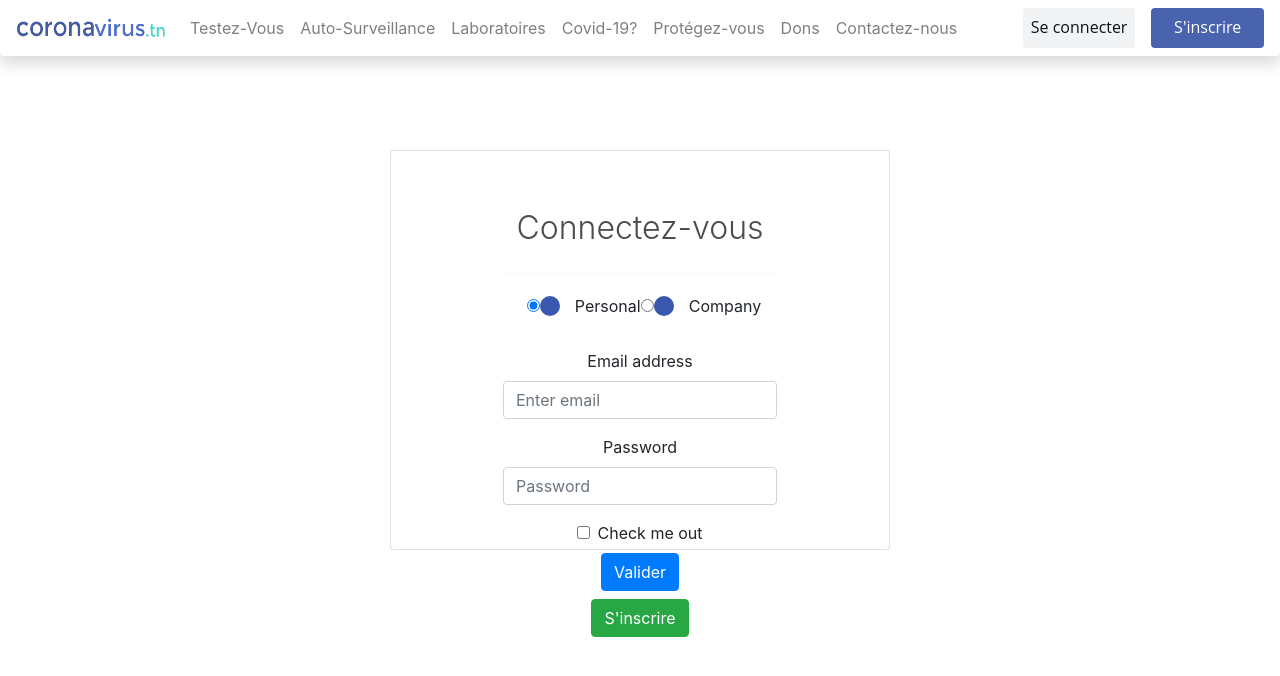
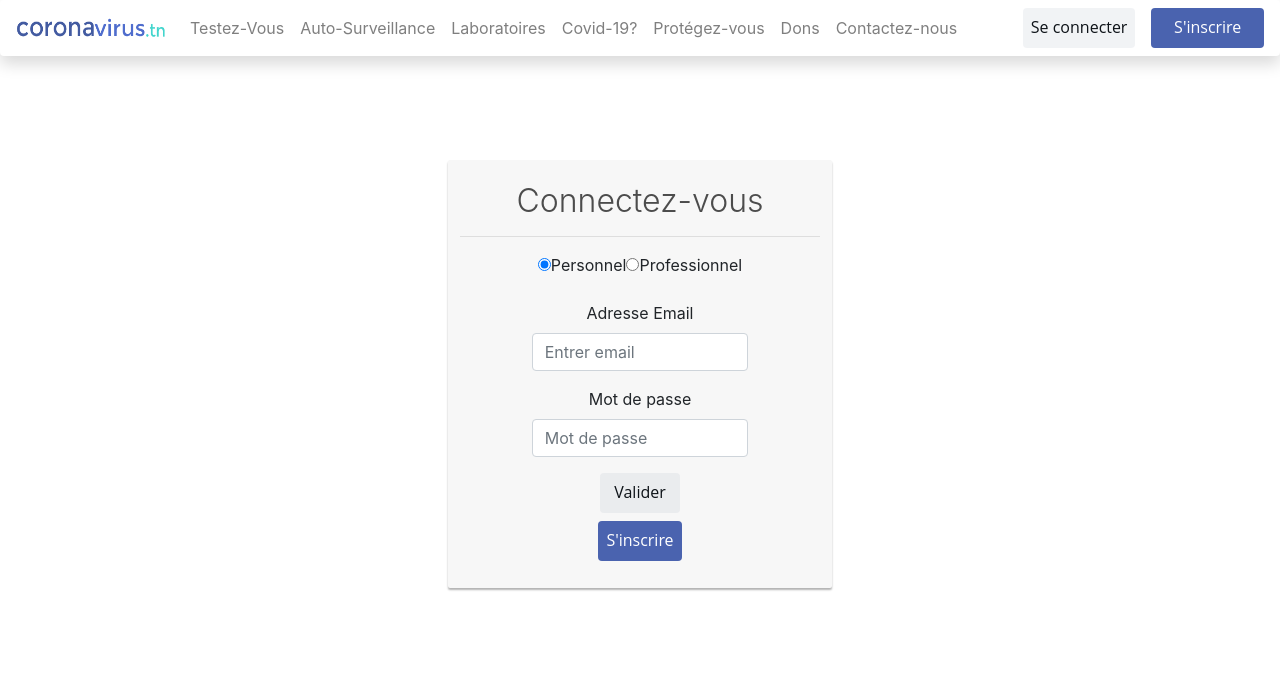
Before and after one commit to bilelmerhben/Project-team, a React (Create React App) app: page /Connexion in a window 1280 px wide. Shown: the top 676 px of the page. Built offline with nearby package versions, Linux system fonts and the light colour scheme.

Commit message:
Forms css

```diff
--- a/src/Css/Navbar.css
+++ b/src/Css/Navbar.css
@@ -80,4 +80,5 @@ li:hover {
   }
   .inscription:hover{
     background-color: #aebbe4;
+    text-decoration: none;
   }
--- a/src/Css/connexion.css
+++ b/src/Css/connexion.css
@@ -6,6 +6,35 @@ h1 {
     padding-top: 10px;
     margin-bottom: 10px;
   }
+  .login-card {
+    position: absolute;
+    top : 20%;
+    left : 35%;
+    bottom: auto;
+    right: 25%;
+    background-color: #F7F7F7;
+    width: 30%;
+    border-radius: 2px;
+    box-shadow: 0px 2px 2px rgba(0, 0, 0, 0.3);
+    overflow: hidden;
+  }
+  .sign-in-card{
+    position: absolute;
+    top : 20%;
+    left : 25%;
+    bottom: auto;
+    right: 15%;
+    background-color: #F7F7F7;
+    width: 50%;
+    border-radius: 2px;
+    box-shadow: 0px 2px 2px rgba(0, 0, 0, 0.3);
+    overflow: hidden;
+  }
+
+  .login-content{
+    padding: 3%;
+    text-align: center;
+  }
 
   .accounttype{
     margin-left: 8px;
@@ -13,66 +42,13 @@ h1 {
   }
 
 
-label.radio1 {
-	cursor: pointer;
-  text-indent: 35px;
-  overflow: visible;
-  display: inline-block;
-  position: relative;
-  margin-bottom: 15px;
-}
-
-label.radio1:before {
-  background: #3a57af;
-  content:'';
-  position: absolute;
-  top:2px;
-  left: 0;
-  width: 20px;
-  height: 20px;
-  border-radius: 100%;
-}
-
-label.radio1:after {
-	opacity: 0;
-	content: '';
-	position: absolute;
-	width: 0.5em;
-	height: 0.25em;
-	background: transparent;
-	top: 7.5px;
-	left: 4.5px;
-	border: 3px solid #ffffff;
-	border-top: none;
-	border-right: none;
-
-	-webkit-transform: rotate(-45deg);
-	-moz-transform: rotate(-45deg);
-	-o-transform: rotate(-45deg);
-	-ms-transform: rotate(-45deg);
-	transform: rotate(-45deg);
+.margin-input{
+  margin-left: 20%;
+  margin-right: 20%;
 }
 
 
-
-hr{
+.hr{
     color: #a9a9a9;
     opacity: 0.3;
   }
-
-
-  #icon {
-    display: inline-block;
-    width: 30px;
-    background-color: #3a57af;
-    padding: 8px 0px 8px 15px;
-    margin-left: 15px;
-    -webkit-border-radius: 4px 0px 0px 4px;
-    -moz-border-radius: 4px 0px 0px 4px;
-    border-radius: 4px 0px 0px 4px;
-    color: white;
-    -webkit-box-shadow: 1px 2px 5px rgba(0,0,0,.09);
-    -moz-box-shadow: 1px 2px 5px rgba(0,0,0,.09);
-    box-shadow: 1px 2px 5px rgba(0,0,0,.09);
-    border: solid 0px #cbc9c9;
-  }
--- a/src/components/Connexion.js
+++ b/src/components/Connexion.js
@@ -3,55 +3,49 @@ import "../Css/connexion.css";
 
 function Connexion() {
   return (
-    <div
-      className="lab card pt-5 align-items-center dark  container-lg"
-      style={{ width: 500, marginTop: 150, height: 400 }}
-    >
+    <div className="login-card">
+      <div className="login-content">
       <h1>Connectez-vous</h1>
       <form>
       <hr/>
-      <div className="form-group">
-        <div className="accounttype">
-          <input type="radio" value="None" id="radioOne" name="account" checked/>
-          <label for="radioOne" class="radio1" chec>Personal</label>
+      <div className="form-group ">
+        <div>
+          <input type="radio" value="None" id="radioOne" name="account" checked />
+          <label for="radioOne" className="radio1" >Personnel</label>
           <input type="radio" value="None" id="radioTwo" name="account" />
-          <label for="radioTwo" class="radio1">Company</label>
+          <label for="radioTwo" className="radio1">Professionnel</label>
         </div>
       </div>
-        <div className="form-group">
-        <label for="InputEmail1">Email address</label>
+        <div className="form-group margin-input">
+        <label for="InputEmail1">Adresse Email</label>
           <input
             type="email"
-            class="form-control"
-            id="exampleInputEmail1"
+            className="form-control"
+            id="Email"
             aria-describedby="emailHelp"
-            placeholder="Enter email"
+            placeholder="Entrer email"
           />
         </div>
-        <div class="form-group">
-          <label for="exampleInputPassword1">Password</label>
+        <div class="form-group margin-input">
+          <label for="exampleInputPassword1">Mot de passe</label>
           <input
             type="password"
             class="form-control"
             id="exampleInputPassword1"
-            placeholder="Password"
+            placeholder="Mot de passe"
           />
         </div>
-        <div class="form-check pb-2">
-          <input type="checkbox" class="form-check-input" id="exampleCheck1" />
-          <label class="form-check-label" for="exampleCheck1">
-            Check me out
-          </label>
-        </div>
-        <button type="submit" class="btn btn-primary">
+
+        <button type="submit" className="connecter">
           Valider
         </button>
         <div className="form-group pt-2">
-          <a type="button" class="btn btn-success" href="/Inscription">
+          <a type="button" className="inscription" href="/Inscription">
             S'inscrire
           </a>
         </div>
       </form>
+      </div>
     </div>
   );
 }
--- a/src/components/Inscription.js
+++ b/src/components/Inscription.js
@@ -3,30 +3,37 @@ import React from "react"
 
 export default function Inscription (){
     return(
-        <div className="lab container-sm">
-           <form class="needs-validation" novalidate>
+        <div className="sign-in-card">
+           <form class="needs-validation login-content" novalidate>
+           <h1>Inscrivez-vous</h1>
+           <hr/>
   <div class="form-row">
     <div class="col-md mb-3">
-      <label for="validationCustom01">First name</label>
-      <input type="text" class="form-control" id="validationCustom01" placeholder="First name" required/>
+      <label for="validationCustom01">Nom</label>
+      <input type="text" class="form-control" id="validationCustom01" placeholder="Nom" required/>
 
     </div>
     <div class="col-md mb-3">
-      <label for="validationCustom02">Last name</label>
-      <input type="text" class="form-control" id="validationCustom02" placeholder="Last name"  required/>
+      <label for="validationCustom02">Prénom</label>
+      <input type="text" class="form-control" id="validationCustom02" placeholder="Prénom"  required/>
 
     </div>
 
   </div>
   <div class="form-row">
     <div class="col-md mb-3">
-      <label for="validationCustom03">City</label>
-      <input type="text" class="form-control" id="validationCustom03" placeholder="City" required/>
+      <label for="validationCustom03">Email</label>
+      <input type="email" class="form-control" id="validationCustom03" placeholder="Email" required/>
 
     </div>
     <div class="col-md mb-3">
-      <label for="validationCustom04">State</label>
-      <input type="text" class="form-control" id="validationCustom04" placeholder="State" required/>
+      <label for="validationCustom04">Mot de passe</label>
+      <input type="password" class="form-control" id="validationCustom04" placeholder="mot de passe" required/>
+
+    </div>
+    <div class="col-md mb-3">
+      <label for="validationCustom04">Confirmer votre mot de passe</label>
+      <input type="password" class="form-control" id="validationCustom04" placeholder="mot de passe" required/>
 
     </div>
 
@@ -40,7 +47,7 @@ export default function Inscription (){
 
     </div>
   </div>
-  <button class="btn btn-primary" type="submit">Valider l'inscription</button>
+  <button class="inscription" type="submit">Valider l'inscription</button>
 </form>
 
 
```
